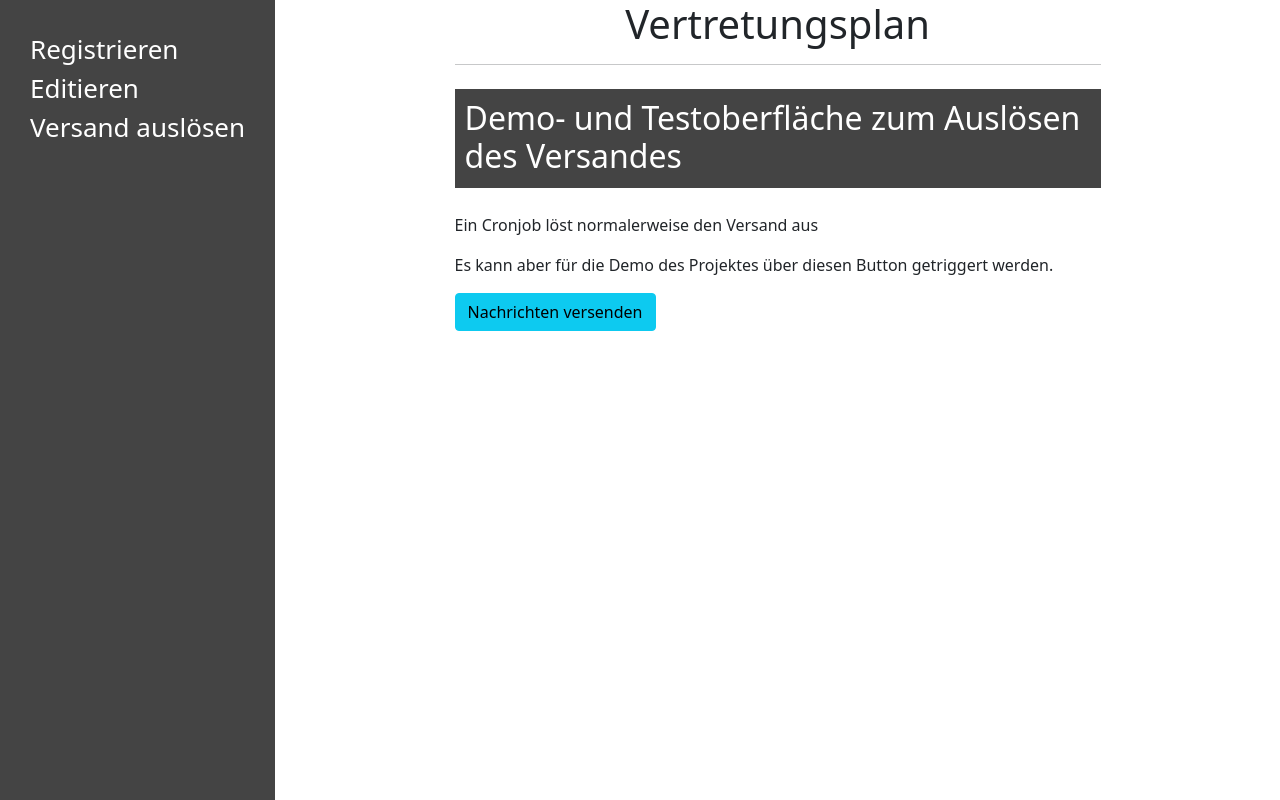
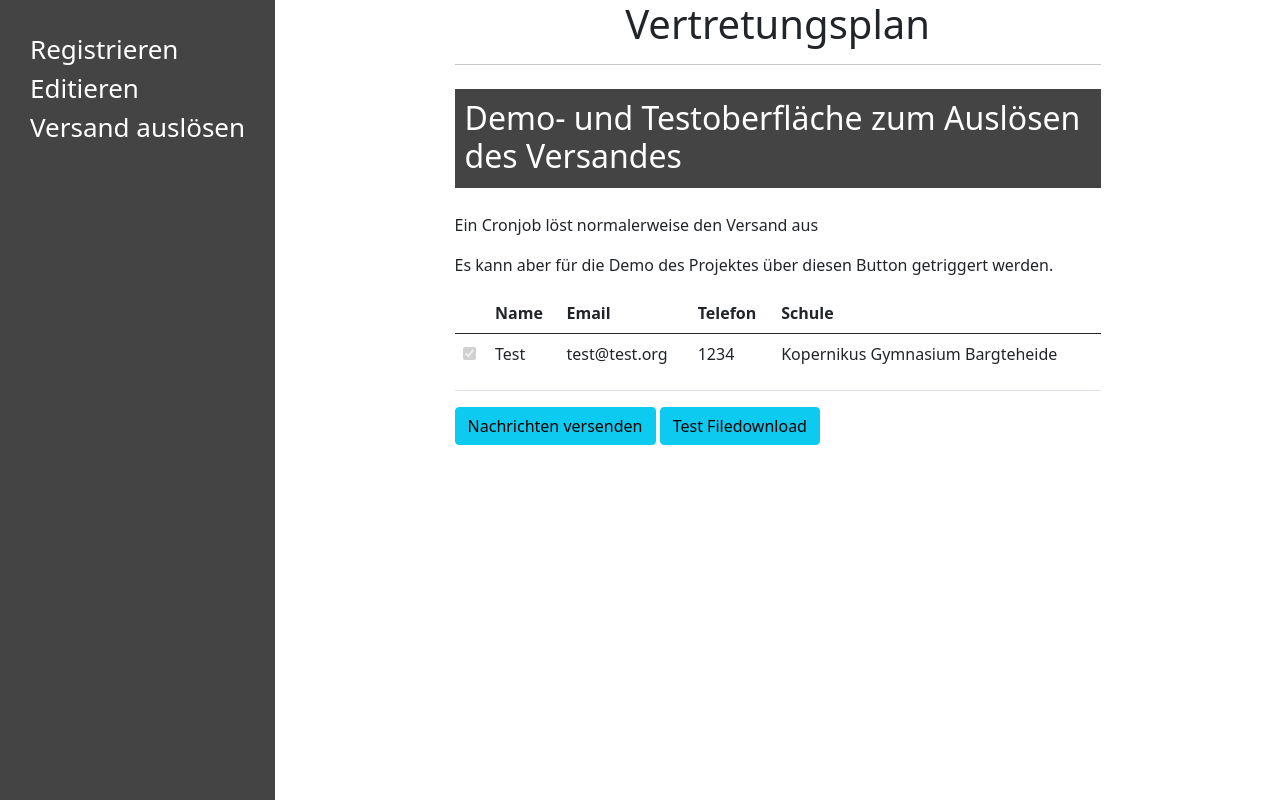
Before and after one commit to Marileen/Vertretungsplan, a Django app: page /send-messages/ in a window 1280 px wide. Run offline with Django 3.2, Linux system fonts and the light colour scheme; data comes from the database, SQL or seed files in the repository.

Commit message:
- Download Funktion übernommen und auf Demo-Seite integiert - Anzeige aller Daten auf Demo-Seite

```diff
--- a/main/templates/main/send-messages.html
+++ b/main/templates/main/send-messages.html
@@ -11,7 +11,36 @@
 
     <form method="post" action="/send-messages/">
         {% csrf_token %}
+
+        <table class="table">
+            <thead>
+            <tr>
+                <th scope="col"></th>
+                <th scope="col">Name</th>
+                <th scope="col">Email</th>
+                <th scope="col">Telefon</th>
+                <th scope="col">Schule</th>
+            </tr>
+            </thead>
+            <tbody>
+            {% for s in sub %}
+                <tr>
+                    <td>
+                        <input type="checkbox" name="" checked disabled>
+                        <input type="hidden" name="subscriber" value="{{ s.subscriber.email }}">
+                    </td>
+                    <td><p>{{ s.subscriber.name }}</p></td>
+                    <td><p>{{ s.subscriber.email }}</p></td>
+                    <td><p>{{ s.subscriber.phone }}</p></td>
+                    <td><p>{{ s.school }}</p></td>
+                </tr>
+            {% endfor %}
+            </tbody>
+        </table>
+
+
         <button type="submit" name="send" class="btn btn-info">Nachrichten versenden</button>
+        <button type="submit" name="test" value="download" class="btn btn-info">Test Filedownload</button>
     </form>
 
 {% endblock %}
--- a/main/views.py
+++ b/main/views.py
@@ -6,7 +6,7 @@ from django.db import IntegrityError
 from django.core.exceptions import ObjectDoesNotExist
 from django.contrib import messages
 from django.core.mail import EmailMessage
-# Create your views here.
+from .services import filedownload
 
 
 def index(response, id):
@@ -110,4 +110,18 @@ def thanks(response):
 
 
 def send(response):
-    return render(response, "main/send-messages.html", {})
+
+    all_subscriptions = Subscription.objects.all()
+
+    # if all_subscriptions.exists():
+    #     # Another database query to start fetching the rows in batches.
+    #     for sub in all_subscriptions.iterator():
+    #         print(sub.school)
+
+    if response.method == "POST":
+        if response.POST.get("test"):
+            filedownload()
+
+    return render(response, "main/send-messages.html", {
+        "sub": all_subscriptions
+    })
```
Also changed, not shown: main/services.py (added, +18 -0 lines).
